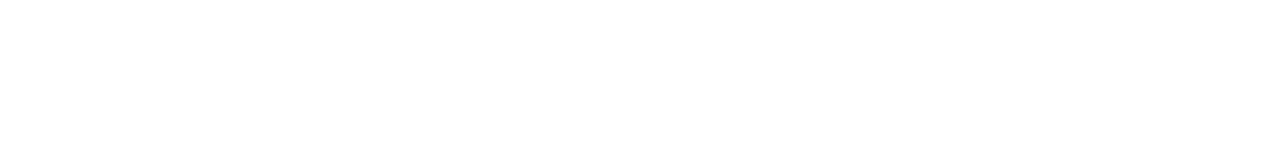
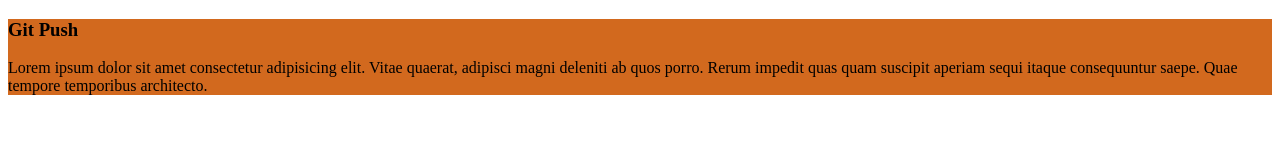
Before and after one commit to MahfuzurRahman09/git-repo, a plain HTML site: page 1git-ripo.html in a window 1280 px wide. Drawn offline with Linux system fonts and the light colour scheme.

Commit message:
add more thing

```diff
--- a/1git-ripo.html
+++ b/1git-ripo.html
@@ -4,8 +4,14 @@
     <meta charset="UTF-8">
     <meta name="viewport" content="width=device-width, initial-scale=1.0">
     <title>Git-Ripo</title>
+    <link rel="stylesheet" href="style.css">
 </head>
 <body>
+    <div>
+        <h3>Git Push</h3>
+        <p>Lorem ipsum dolor sit amet consectetur adipisicing elit. Vitae quaerat, adipisci magni deleniti ab quos porro. Rerum impedit quas quam suscipit aperiam sequi itaque consequuntur saepe. Quae tempore temporibus architecto.</p>
 
+
+    </div>
 </body>
 </html>
--- /dev/null
+++ b/style.css
@@ -0,0 +1,3 @@
+div{
+    background-color: chocolate;
+}
```
